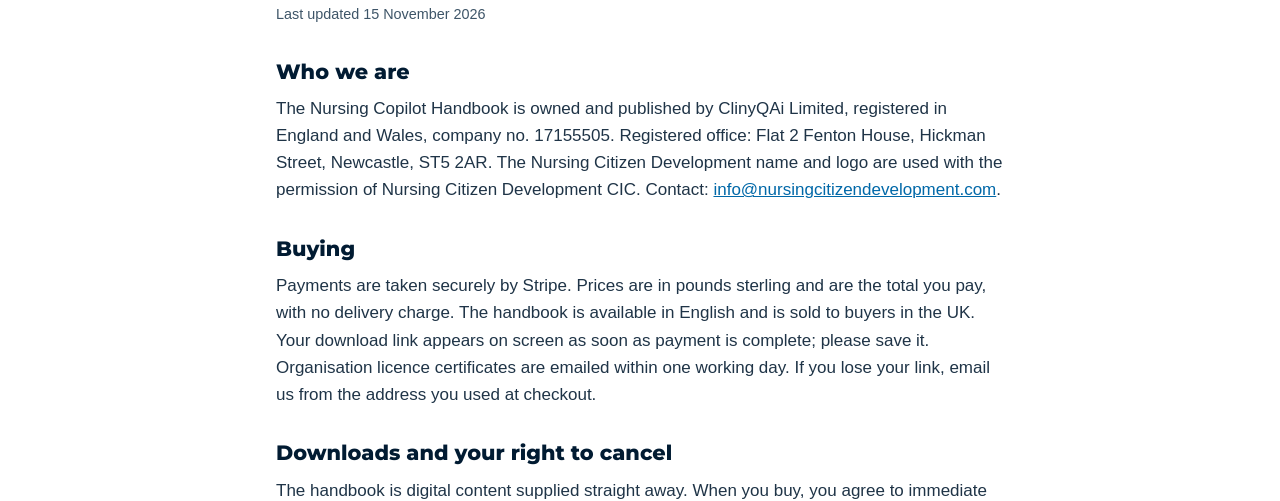
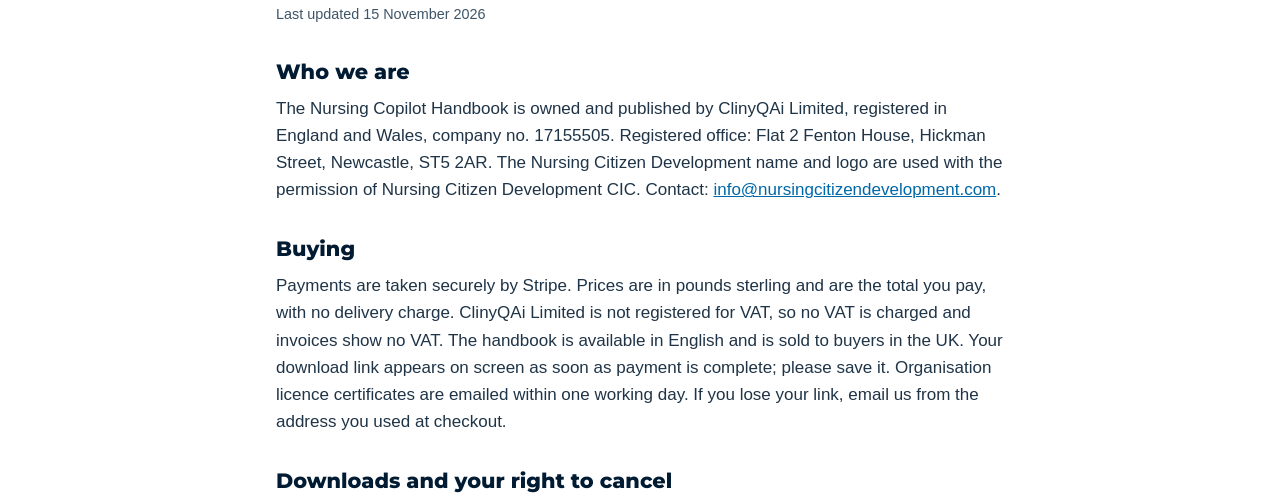
Before and after one commit to Clinical-Quality-Artifical-Intelligence/nursing-copilot-handbook, a plain HTML site: page terms.html in a window 1280 px wide. Shown: the part 280-781 px from the top of the page. Drawn offline with Linux system fonts and the light colour scheme.

Commit message:
State that ClinyQAi is not VAT registered
Co-Authored-By: Claude Opus 5.5 <noreply@anthropic.com>

```diff
--- a/terms.html
+++ b/terms.html
@@ -28,7 +28,7 @@
     <p>The Nursing Copilot Handbook is owned and published by ClinyQAi Limited, registered in England and Wales, company no. 17155505. Registered office: Flat 2 Fenton House, Hickman Street, Newcastle, ST5 2AR. The Nursing Citizen Development name and logo are used with the permission of Nursing Citizen Development CIC. Contact: <a href="mailto:info@nursingcitizendevelopment.com">info@nursingcitizendevelopment.com</a>.</p>
 
     <h2>Buying</h2>
-    <p>Payments are taken securely by Stripe. Prices are in pounds sterling and are the total you pay, with no delivery charge. The handbook is available in English and is sold to buyers in the UK. Your download link appears on screen as soon as payment is complete; please save it. Organisation licence certificates are emailed within one working day. If you lose your link, email us from the address you used at checkout.</p>
+    <p>Payments are taken securely by Stripe. Prices are in pounds sterling and are the total you pay, with no delivery charge. ClinyQAi Limited is not registered for VAT, so no VAT is charged and invoices show no VAT. The handbook is available in English and is sold to buyers in the UK. Your download link appears on screen as soon as payment is complete; please save it. Organisation licence certificates are emailed within one working day. If you lose your link, email us from the address you used at checkout.</p>
 
     <h2>Downloads and your right to cancel</h2>
     <p>The handbook is digital content supplied straight away. When you buy, you agree to immediate supply and acknowledge that you lose the 14-day right to cancel once the download starts. If your file is faulty or will not open, contact us and we will replace it or refund you. Your statutory rights are not affected.</p>
```
Also changed, not shown: index.html (+1 -1 lines).
